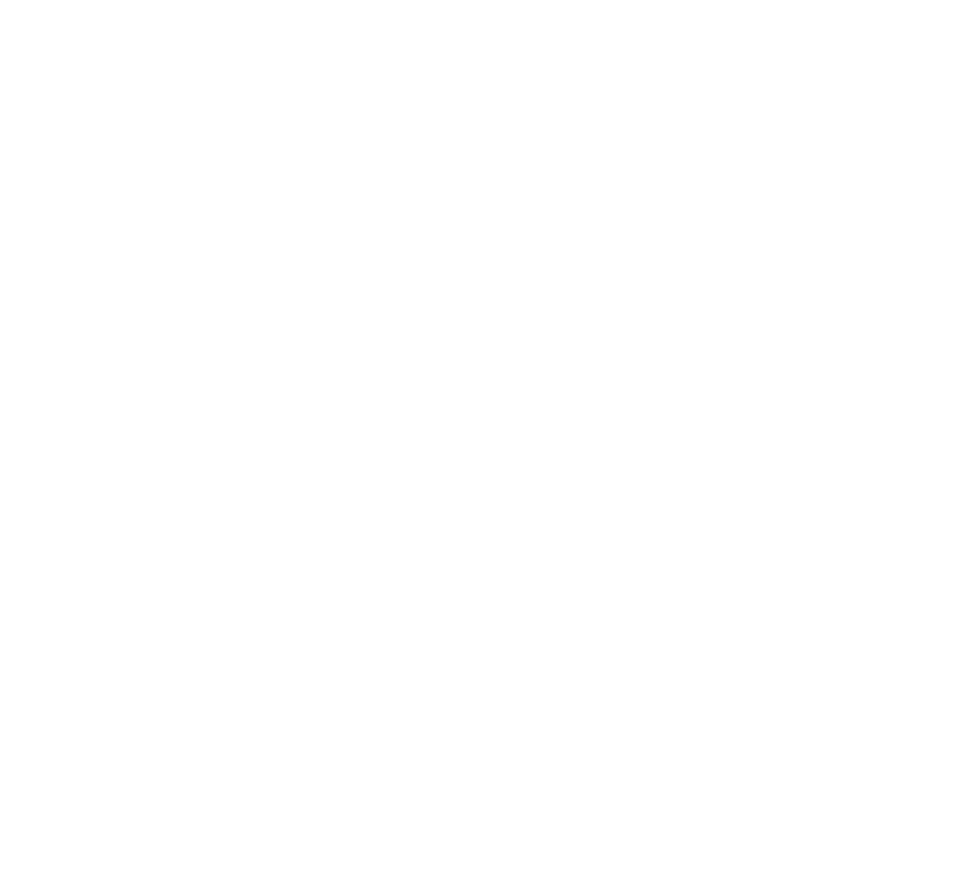
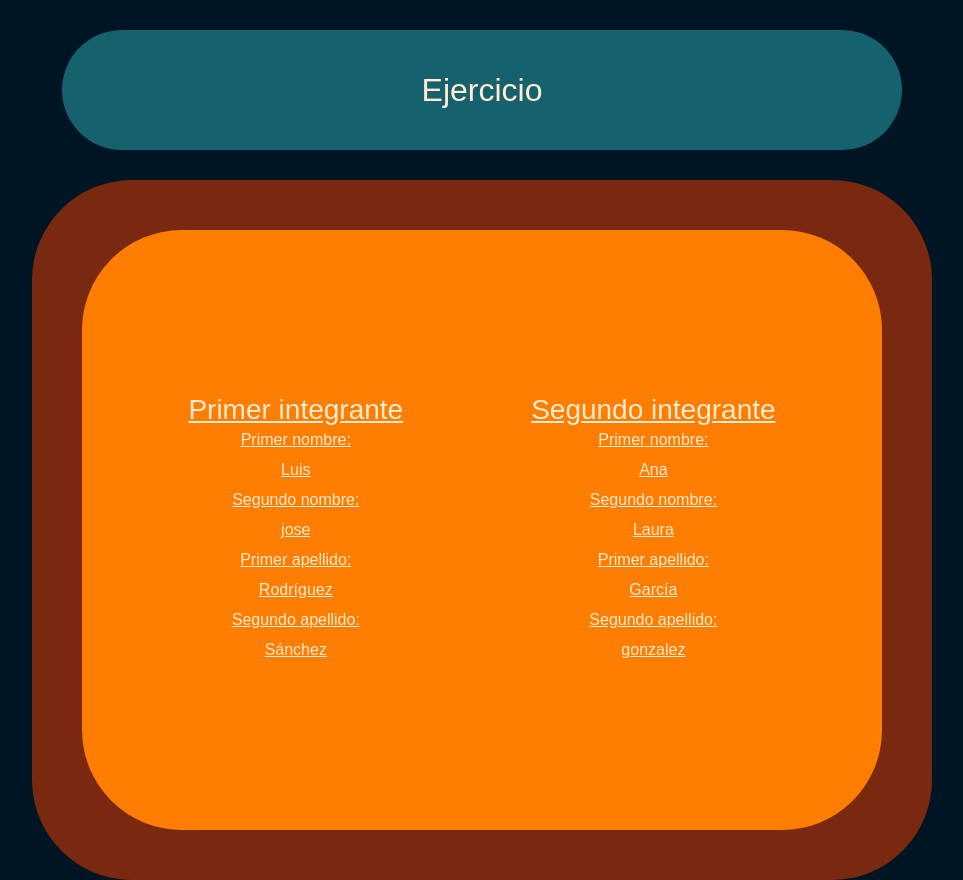
Before and after one commit to JesusCastillejo/BC_Desafio08_Jesus-castillejo, a website: page public/index.html in a window 1280 px wide. Shown: the whole page, without its empty margins (158-1121 px from the left). Before the commit the page ends 800 px from the top, so only its background shows below. Drawn offline with nearby package versions, Linux system fonts and the light colour scheme; files that its build step writes are made by us from their sources; a web font is replaced by a local one.

Commit message:
SCSS
actualizacion del archivo scss

```diff
--- a/prod/styles.sass
+++ b/prod/styles.sass
@@ -0,0 +1,8 @@
+@charset 'UTF-8'
+
+// Layout
+@import './styles/_l-html.scss'
+@import './styles/_l-header.scss'
+@import './styles/_l-aside.scss'
+@import './styles/_l-main.scss'
+@import './styles/_l-footer.scss'
--- /dev/null
+++ b/prod/styles/_h-colors.scss
@@ -0,0 +1,5 @@
+$c-richBlack:           rgb(0, 21, 36) ;
+$c-caribbeanCurrent:    rgb(21, 97, 109) ;
+$c-papayaWhip:          rgb(255, 236, 209) ;
+$c-orange:              rgb(255, 125, 0) ;
+$c-sienna:              rgb(120, 41, 15) ;
--- /dev/null
+++ b/prod/styles/_h-fonts.scss
@@ -0,0 +1,3 @@
+$font-family: 'DotGothic16', sans-serif;
+$fontWeight400: 400 ;
+$fontsize: 18px ;
--- /dev/null
+++ b/prod/styles/_l-header.scss
@@ -0,0 +1,18 @@
+@use './h-colors' as c ;
+@use './h-fonts' as f ;
+
+
+.header{
+    background-color: c.$c-caribbeanCurrent;
+    height: 120px;
+    width: auto;
+    border-radius: 100px;
+    margin: 30px;
+    justify-content: center;
+    text-align: center;
+    align-items: center;
+    display: flex;
+    &h1{
+
+    }
+}
--- /dev/null
+++ b/prod/styles/_l-html.scss
@@ -0,0 +1,11 @@
+@use './h-fonts' as f ;
+@use './h-colors' as c ;
+
+html{
+    font-family: f.$font-family;
+    color: c.$c-papayaWhip;
+    background-color: c.$c-richBlack;
+    display: flex;
+    align-items: center;
+    justify-content: center;
+}
--- /dev/null
+++ b/prod/styles/_l-main.scss
@@ -0,0 +1,28 @@
+@use './h-colors' as c ;
+@use './h-fonts' as f ;
+
+
+.main{
+    background-color: c.$c-sienna;
+    display: flex;
+    align-items: center;
+    justify-content: center;
+    width: 900px;
+    height: 700px;
+    border-radius: 100px;
+}
+
+.main .tarjeta{
+    background-color: c.$c-orange;
+    width: 800px;
+    height: 600px;
+
+    display: flex;
+    align-items: center;
+    justify-content: center;
+    text-align: center;
+    gap: 8rem;
+    border-radius: 100px;
+    text-decoration: underline;
+    line-height: 30px;
+}
--- a/public/index.html
+++ b/public/index.html
@@ -1,5 +1,5 @@
 <!DOCTYPE html>
-<html lang="en">
+<html lang="es-AR">
 <head>
     <meta charset="UTF-8">
     <meta name="viewport" content="width=device-width, initial-scale=1.0 minimum-scale=1.0">
@@ -15,22 +15,56 @@
     <link rel="stylesheet" href="../public/styles/normalizer.css">
     <link rel="stylesheet" href="../public/styles/styles.css">
 
+    <link rel="preconnect" href="https://fonts.googleapis.com">
+    <link rel="preconnect" href="https://fonts.gstatic.com" crossorigin>
+    <link href="https://fonts.googleapis.com/css2?family=DotGothic16&display=swap" rel="stylesheet">
+
+    <script src=""></script>
 
 
-    <title>algo</title>
+    <title>Ejercicio</title>
 </head>
+
 <body>
 
-    <header>
-
+    <header class="header">
+        <h1>Ejercicio</h1>
     </header>
 
     <aside>
 
     </aside>
 
-    <main>
+    <main class="main">
+        <section class="tarjeta">
+            <article class="card1">
+                <h2>Primer integrante</h2>
+                <dl>
+                    <dt>Primer nombre:</dt>
+                    <dd>Luis</dd>
+                    <dt>Segundo nombre:</dt>
+                    <dd>jose</dd>
+                    <dt>Primer apellido:</dt>
+                    <dd>Rodríguez</dd>
+                    <dt>Segundo apellido:</dt>
+                    <dd>Sánchez</dd>
+                </dl>
+            </article>
 
+            <article class="card2">
+                <h2>Segundo integrante</h2>
+                <dl>
+                    <dt>Primer nombre:</dt>
+                    <dd>Ana</dd>
+                    <dt>Segundo nombre:</dt>
+                    <dd>Laura</dd>
+                    <dt>Primer apellido:</dt>
+                    <dd>García</dd>
+                    <dt>Segundo apellido:</dt>
+                    <dd>gonzalez</dd>
+                </dl>
+            </article>
+        </section>
     </main>
 
     <footer>
--- /dev/null
+++ b/public/main.js
@@ -0,0 +1 @@
+alert("hola mundo gg") ;
```
Also changed, not shown: prod/styles/_l-aside.scss (added), prod/styles/_l-footer.scss (added), public/styles/styles.css (added), 1 other file.
